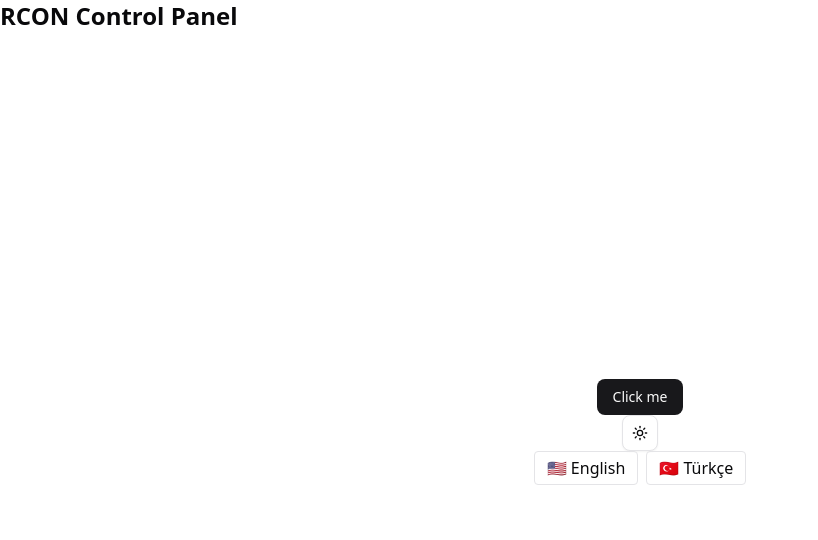
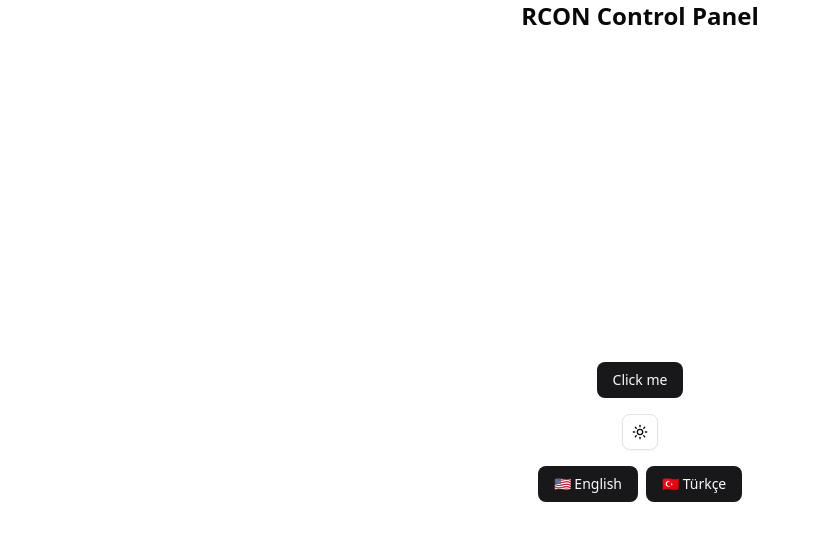
Before and after one commit to keremketenci/rcon-app, a React (Vite) app: page / in a window 1280 px wide. Shown: the top 540 px of the page, without its empty margins (0-818 px from the left). Built offline with nearby package versions, Linux system fonts and the light colour scheme.

Commit message:
clean up code

```diff
--- a/src/App.tsx
+++ b/src/App.tsx
@@ -1,3 +1,4 @@
+// styles
 import "./App.css";
 
 // translation
@@ -14,23 +15,13 @@ function App() {
 
   return (
     <main>
-      <h1 className="text-2xl font-bold">{t("app.title")}</h1>
-      <div className="flex min-h-svh flex-col items-center justify-center">
+      <h1 className="text-2xl font-bold text-center">{t("app.title")}</h1>
+      <div className="flex flex-col min-h-screen items-center justify-center gap-4">
         <Button>Click me</Button>
         <ThemeModeToggle />
-        <div>
-          <button
-            className="border px-3 py-1 rounded"
-            onClick={() => i18n.changeLanguage("en")}
-          >
-            🇺🇸 English
-          </button>
-          <button
-            className="ml-2 border px-3 py-1 rounded"
-            onClick={() => i18n.changeLanguage("tr")}
-          >
-            🇹🇷 Türkçe
-          </button>
+        <div className="space-x-2">
+          <Button onClick={() => i18n.changeLanguage("en")}>🇺🇸 English</Button>
+          <Button onClick={() => i18n.changeLanguage("tr")}>🇹🇷 Türkçe</Button>
         </div>
       </div>
     </main>
--- a/src/lib/i18n/index.ts
+++ b/src/lib/i18n/index.ts
@@ -1,7 +1,9 @@
 import i18n from "i18next";
 import { initReactI18next } from "react-i18next";
-import en from "./en.json";
-import tr from "./tr.json";
+
+// import translation files
+import en from "@/lib/i18n/en.json";
+import tr from "@/lib/i18n/tr.json";
 
 i18n.use(initReactI18next).init({
   resources: { en: { translation: en }, tr: { translation: tr } },
--- a/src/main.tsx
+++ b/src/main.tsx
@@ -1,7 +1,11 @@
+// react
 import React from "react";
 import ReactDOM from "react-dom/client";
+// app
 import App from "./App";
+// theme
 import { ThemeProvider } from "@/components/shadcn/Theme/theme-provider";
+// translation
 import "@/lib/i18n";
 
 ReactDOM.createRoot(document.getElementById("root") as HTMLElement).render(
```
